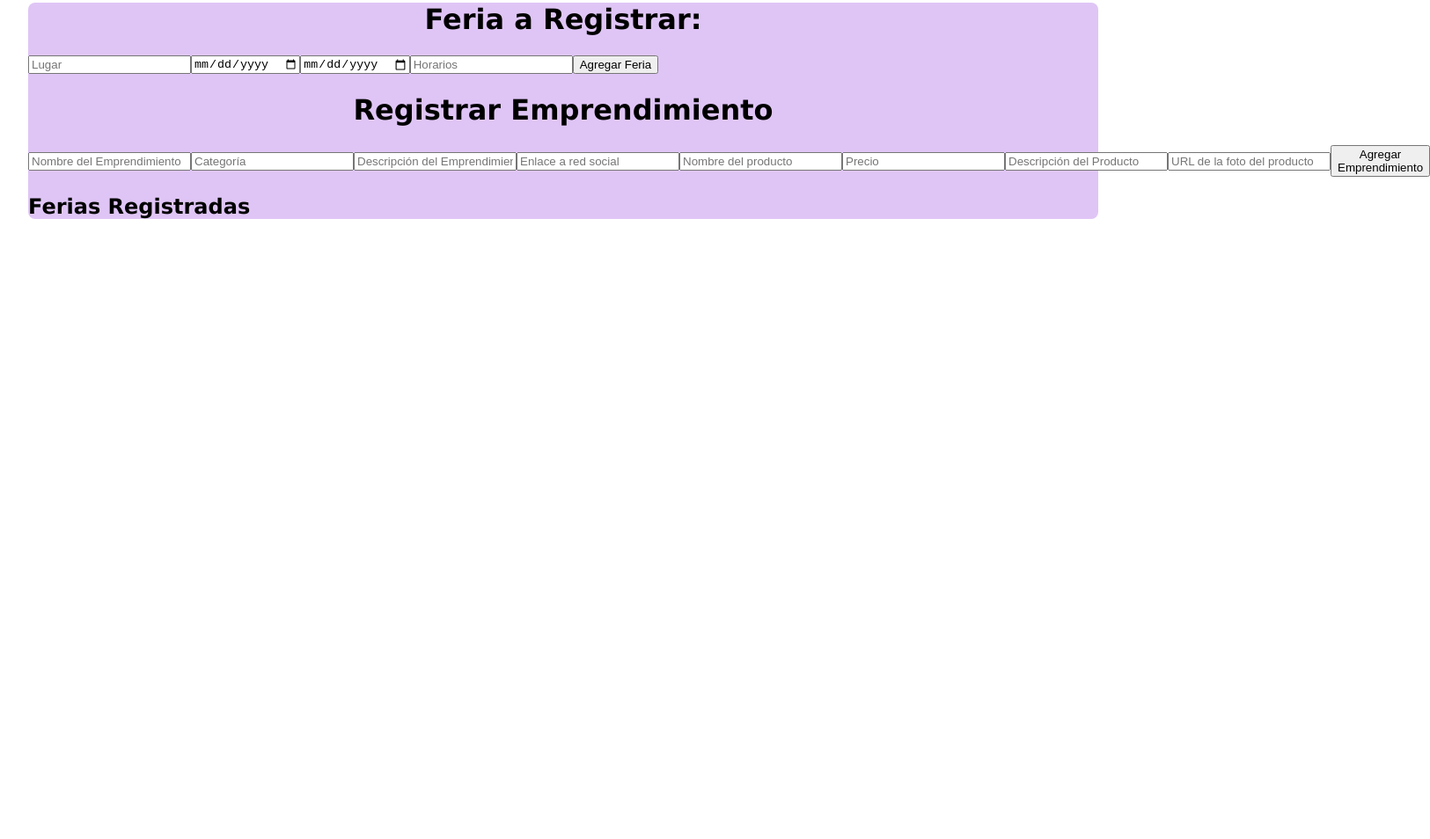
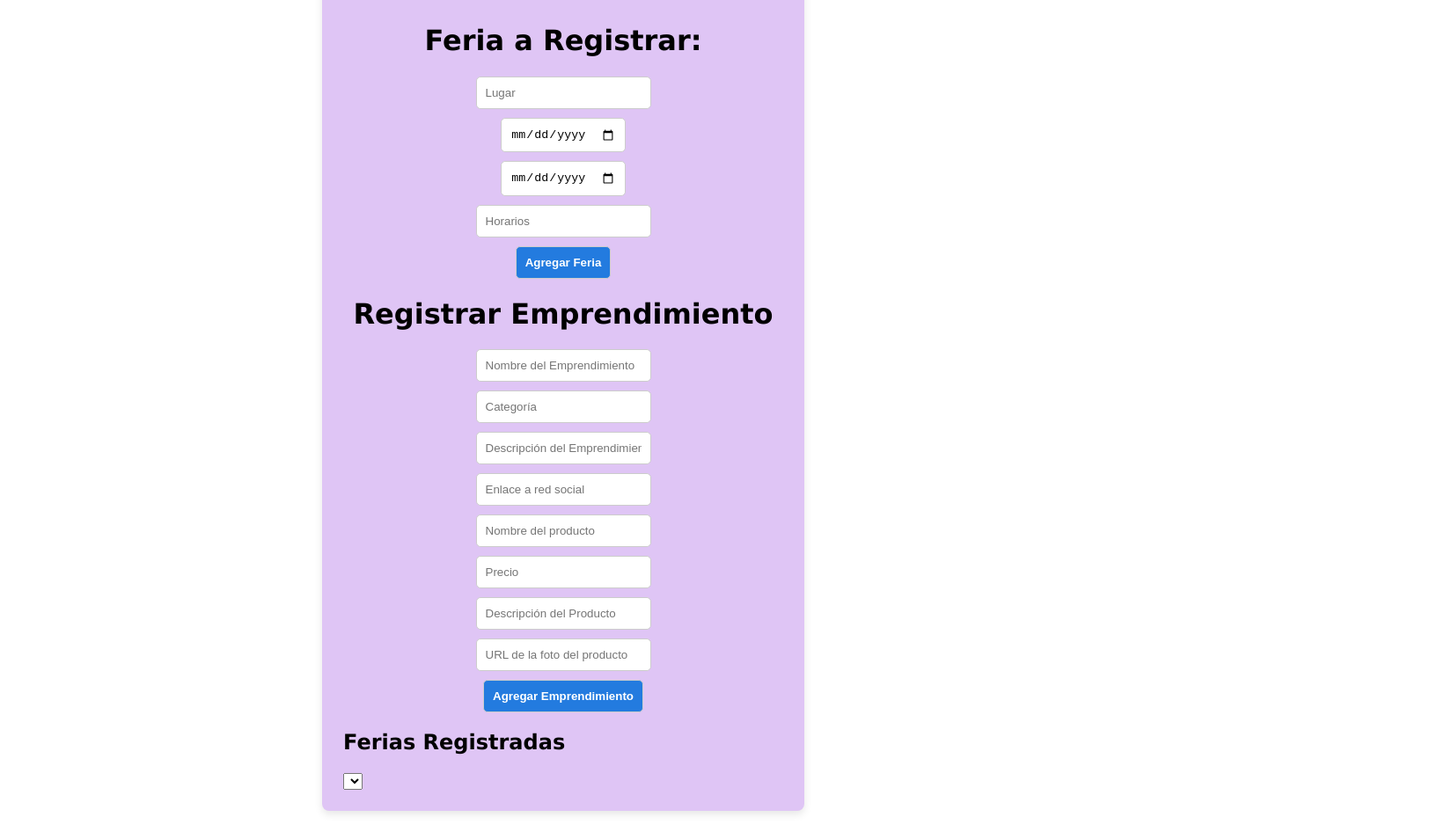
Before and after one commit to sofiaas16/Examen_JavaScript_HernandezSara, a plain HTML site: page index.html in a window 1280 px wide. Shown: the part 50-1004 px from the top of the page at 88% size, 1625 px wide, since content can reach past the window. Before the commit the page ends 864 px from the top, so only its background shows below. Drawn offline with Linux system fonts and the light colour scheme.

Commit message:
fix: :bug: FIX
Agregue cargardesdeStorage para recuperar las ferias desde localstorage, info de nuevoImprendimiento estaba mal , y demas cosas tambien css

```diff
--- a/index.html
+++ b/index.html
@@ -1,9 +1,9 @@
 <!DOCTYPE html>
-<html lang="en">
+<html lang="es">
 <head>
     <meta charset="UTF-8">
     <meta name="viewport" content="width=device-width, initial-scale=1.0">
-    <title>Document</title>
+    <title>Registro de Ferias y Emprendimientos</title>
     <link rel="stylesheet" href="styles.css">
 </head>
 <body>
@@ -29,14 +29,12 @@
         <input type="text" id="fotoProd" placeholder="URL de la foto del producto" required>
         <button type="submit">Agregar Emprendimiento</button>
     </form>
+
     <h2>Ferias Registradas</h2>
+    <select id="feriaSelect"></select> <!-- select -->
     <div id="listaFerias"></div>
 </div>
 
-
-
 <script src="main.js"></script>
-
-
 </body>
 </html>
--- a/main.js
+++ b/main.js
@@ -1,15 +1,43 @@
 document.addEventListener("DOMContentLoaded", () => {
   const form = document.getElementById('FormdeEmprendimiento');
-  const ferias = [];
+  const feriasRegistradas = [];
+
+
+  function cargarDesdeStorage() {
+      const datos = localStorage.getItem('ferias');
+      if (datos) {
+          feriasRegistradas.push(...JSON.parse(datos));
+      }
+  }
+
+
+  function guardarEnStorage() {
+      localStorage.setItem('ferias', JSON.stringify(feriasRegistradas));
+  }
+
+  function actualizarSelect() {
+      const select = document.getElementById('feriaSelect');
+      if (!select) return;
+
+      select.innerHTML = '';
+      feriasRegistradas.forEach((feria, i) => {
+          const option = document.createElement('option');
+          option.value = i;
+          option.textContent = `${feria.nombre || 'Sin lugar'} - ${feria.fechaInicio || 'Sin fecha'} hasta ${feria.fechaFin || 'Sin fecha'}`;
+          select.appendChild(option);
+      });
+  }
 
   form.addEventListener('submit', function(event) {
       event.preventDefault();
 
-    const nuevo = {
+      const nuevoEmprendimiento = {
           nombre: document.getElementById('empnombre').value,
           categoria: document.getElementById('categoria').value,
           descripcion: document.getElementById('descripcion').value,
           redSocial: document.getElementById('enlace').value,
+          fechaInicio: document.getElementById('fechadeInicio').value,
+          fechaFin: document.getElementById('fechadelFin').value,
           producto: {
               nombre: document.getElementById('productname').value,
               precio: document.getElementById('priceproduct').value,
@@ -18,23 +46,14 @@ document.addEventListener("DOMContentLoaded", () => {
           }
       };
 
-    ferias.push(nuevo);
+      feriasRegistradas.push(nuevoEmprendimiento);
       guardarEnStorage();
       actualizarSelect();
+      console.log();
+
   });
 
-  function guardarEnStorage() {
-    localStorage.setItem('ferias', JSON.stringify(ferias));
-  }
 
-  function actualizarSelect() {
-    const select = document.getElementById('feriaSelect');
-    select.innerHTML = '';
-    ferias.forEach((feria, i) => {
-      const option = document.createElement('option');
-      option.value = i;
-      option.textContent = `${feria.lugar || 'Sin lugar'} - ${feria.fechaInicio || 'Sin fecha'}`;
-      select.appendChild(option);
+  cargarDesdeStorage();
+  actualizarSelect();
 });
-  }
-});
--- a/styles.css
+++ b/styles.css
@@ -3,22 +3,56 @@ body {
     font-family: Verdana, Geneva, Tahoma, sans-serif;
     min-height: 100vh;
     background-color: rgb(255, 255, 255);
+    min-height: 100vh;
+    display: flex;
+    justify-content: center;
+    align-items: center;
+}
 
+.formularios {
+    background-color: rgb(223, 197, 245);
+    border-radius: 0.5rem;
+    padding: 1.5rem;
+    box-shadow: 0px 4px 10px rgba(0, 0, 0, 0.1);
+    max-width: 500px;
+    width: 100%;
+}
+
+h1 {
+    font-weight: bold;
+    text-align: center;
+    color: #000000;
 }
 
 form {
     display: flex;
+    flex-direction: column;
+    gap: 10px;
+    display: flex;
     align-items: center;
-    ;
 
 }
 
-h1{
-    font: bold;
-    text-align: center;
+input, button {
+    padding: 10px;
+    border-radius: 5px;
+    border: 1px solid #ccc;
 }
-.formularios {
-    background-color: rgb(223, 197, 245);
-    border-radius: 0.5rem;
 
+input:focus {
+    outline: none;
+    border-color: #0084c2;
 }
+
+button {
+    background-color: #237bdf;
+    color: white;
+    font-weight: bold;
+    cursor: pointer;
+    transition: background 0.3s;
+}
+
+
+button:hover {
+    background-color: #67d49d;
+}
```
Lines whose indentation alone changed are shown as unchanged.
